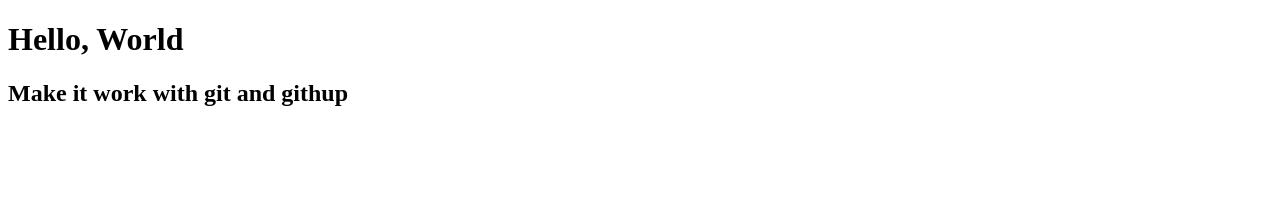
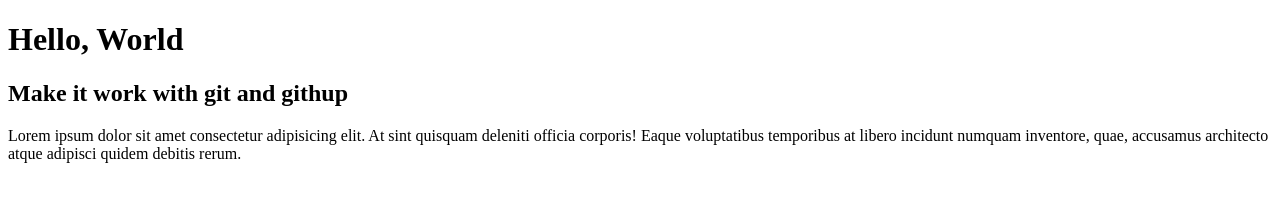
Before and after one commit to Huda-ai7/git-learn, a plain HTML site: page index.html in a window 1280 px wide. Drawn offline with Linux system fonts and the light colour scheme.

Commit message:
new changes

```diff
--- a/index.html
+++ b/index.html
@@ -9,5 +9,12 @@
     <h1>Hello, World</h1>
     <h2>Make it work with git and githup</h2>
     <!-- implement urgent fix -->
+    <!-- some importing code -->
+    <p>
+      Lorem ipsum dolor sit amet consectetur adipisicing elit. At sint quisquam
+      deleniti officia corporis! Eaque voluptatibus temporibus at libero
+      incidunt numquam inventore, quae, accusamus architecto atque adipisci
+      quidem debitis rerum.
+    </p>
   </body>
 </html>
```
